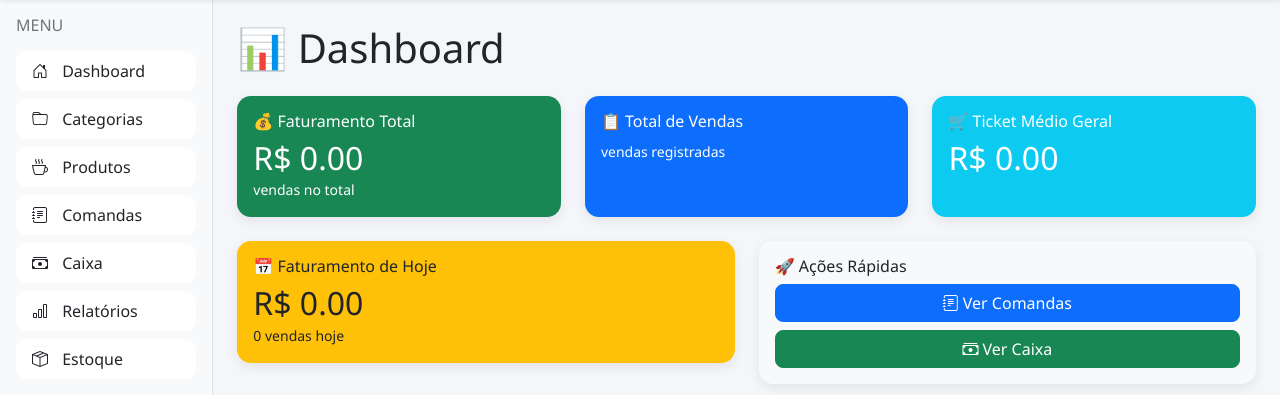
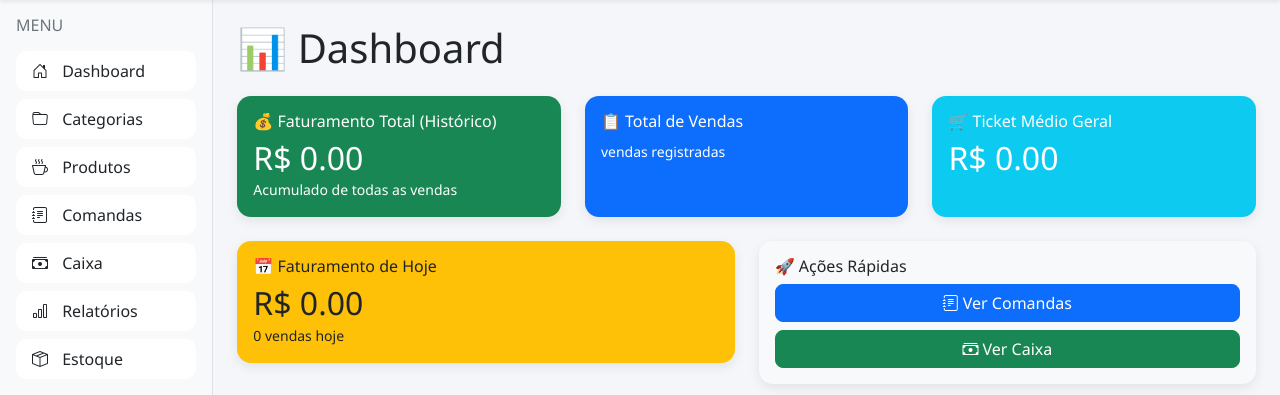
Before and after one commit to blackfemto/Cafe_BII, a Python web app: template templates/index.html in a window 1280 px wide. Shown: the part 60-455 px from the top of the page. Run offline with Jinja, Linux system fonts and the light colour scheme; the template is opened without the code that fills it, so the values that code supplies are empty.

Commit message:
FIX: Renomeia cards para evitar confusão entre total e fechamento

```diff
--- a/templates/index.html
+++ b/templates/index.html
@@ -4,14 +4,14 @@
 
 <h1 class="mb-4">📊 Dashboard</h1>
 
-<!-- Cards com dados TOTAIS (todas as vendas) -->
+<!-- Cards com dados TOTAIS -->
 <div class="row g-4 mb-4">
     <div class="col-md-4">
         <div class="card bg-success text-white h-100">
             <div class="card-body">
-                <h6 class="card-title">💰 Faturamento Total</h6>
+                <h6 class="card-title">💰 Faturamento Total (Histórico)</h6>
                 <h2 class="mb-0">R$ {{ "%.2f"|format(faturamento_total) }}</h2>
-                <small>{{ total_vendas }} vendas no total</small>
+                <small>Acumulado de todas as vendas</small>
             </div>
         </div>
     </div>
@@ -36,7 +36,7 @@
     </div>
 </div>
 
-<!-- Resumo do dia -->
+<!-- Cards do dia -->
 <div class="row g-4 mb-4">
     <div class="col-md-6">
         <div class="card bg-warning text-dark">
```
